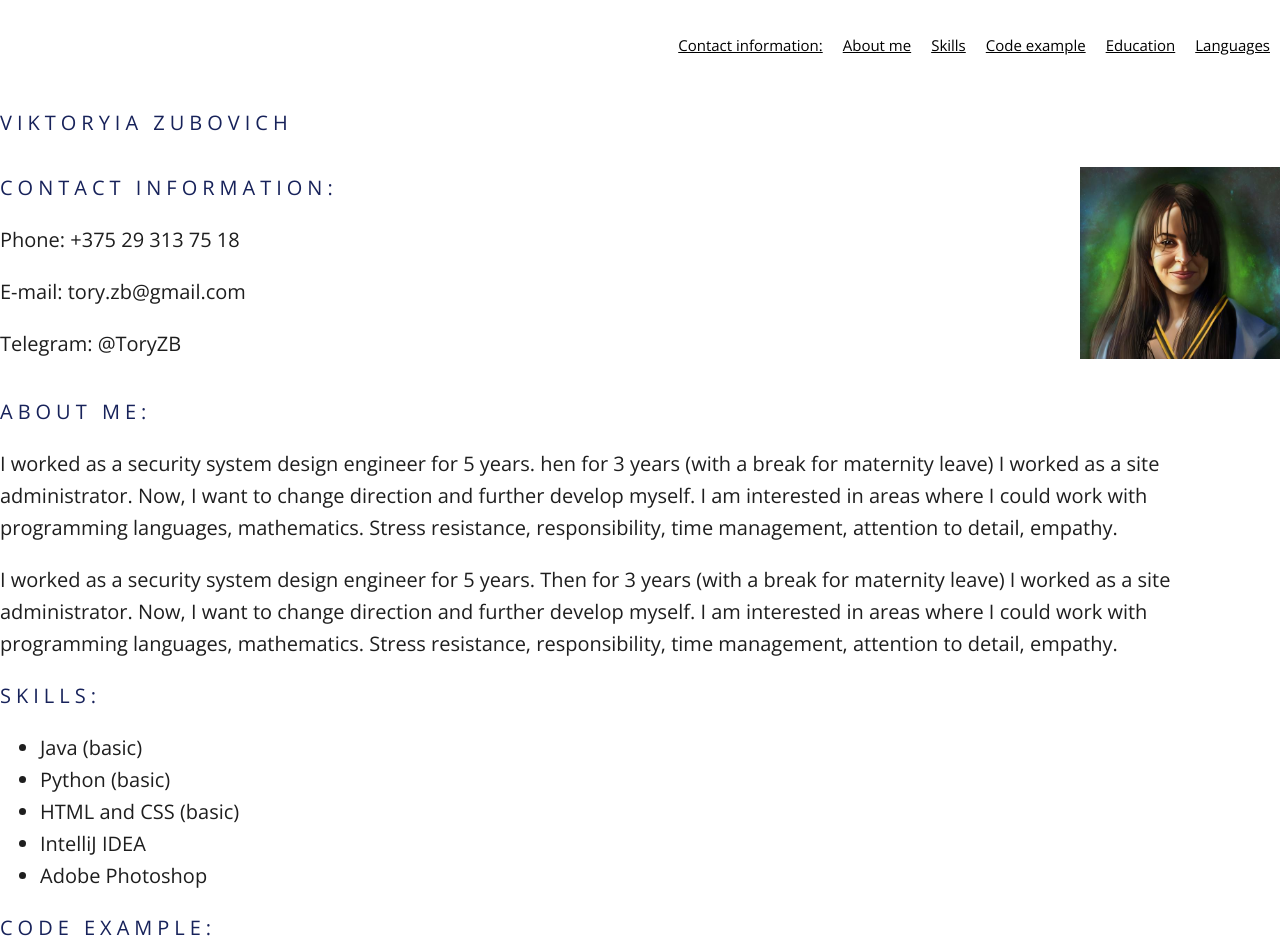
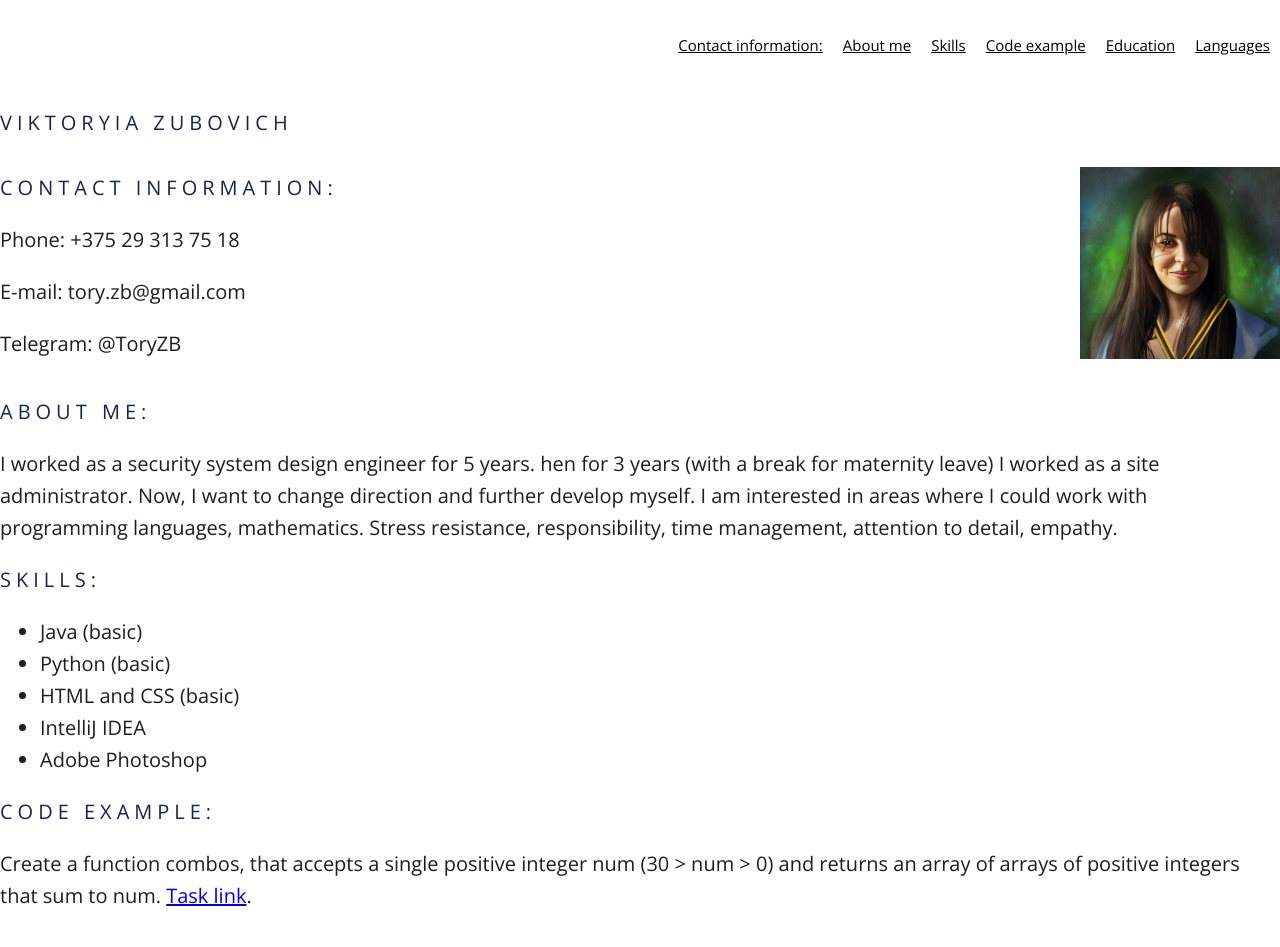
Before and after one commit to toryzb/rsschool-cv, a plain HTML site: page index.html in a window 1280 px wide. Shown: the top 947 px of the page. Drawn offline with nearby package versions, Linux system fonts and the light colour scheme.

Commit message:
feat: modify information

```diff
--- a/index.html
+++ b/index.html
@@ -47,7 +47,6 @@
                 <h2 class="section-title">About me:</h2>
                 <p>I worked as a security system design engineer for 5 years. hen for 3 years (with a break for maternity leave) I worked as a site administrator. Now, I want to change direction and further develop myself. I am interested in areas where I could work with programming languages, mathematics.
     Stress resistance, responsibility, time management, attention to detail, empathy.</p>
-                <p>I worked as a security system design engineer for 5 years. Then for 3 years (with a break for maternity leave) I worked as a site administrator. Now, I want to change direction and further develop myself. I am interested in areas where I could work with programming languages, mathematics. Stress resistance, responsibility, time management, attention to detail, empathy.</p>
             </section>
             <section class="section" id="skills">
                 <h2 class="section-title">Skills:</h2>
```
